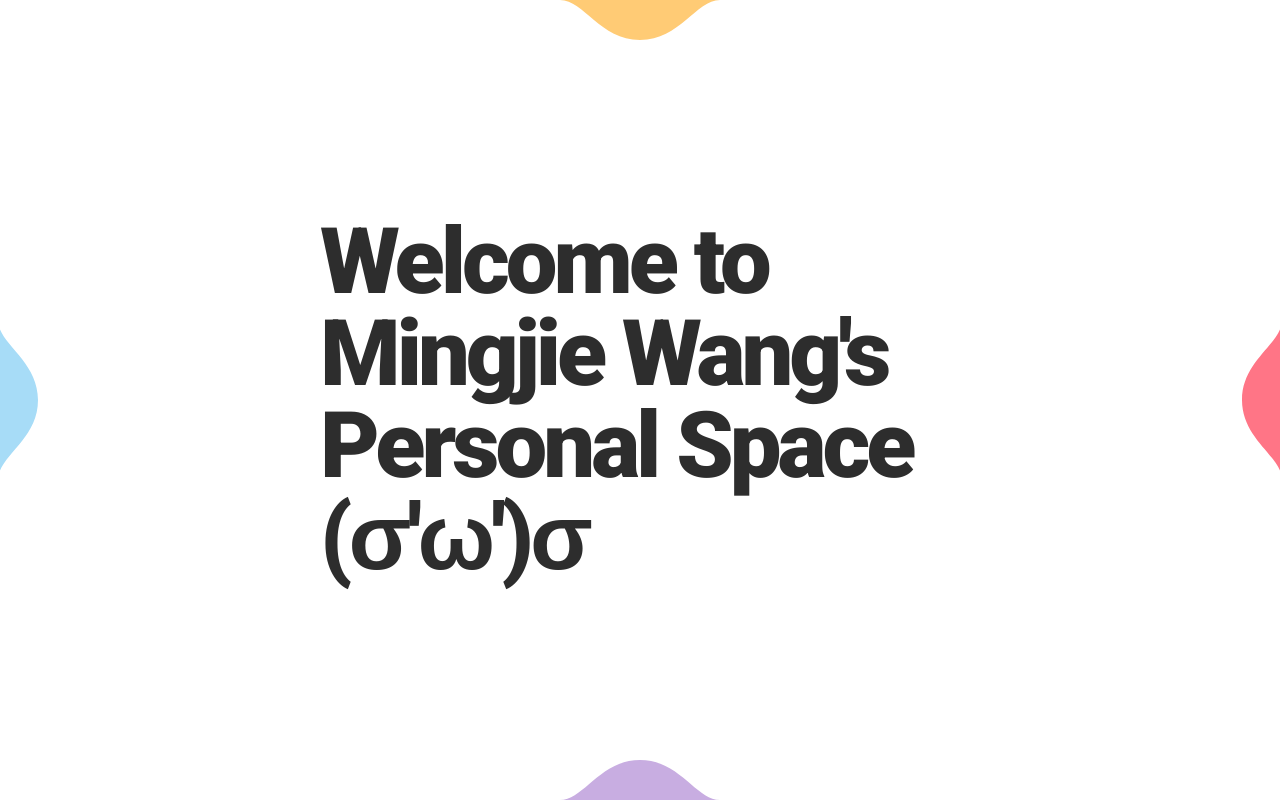
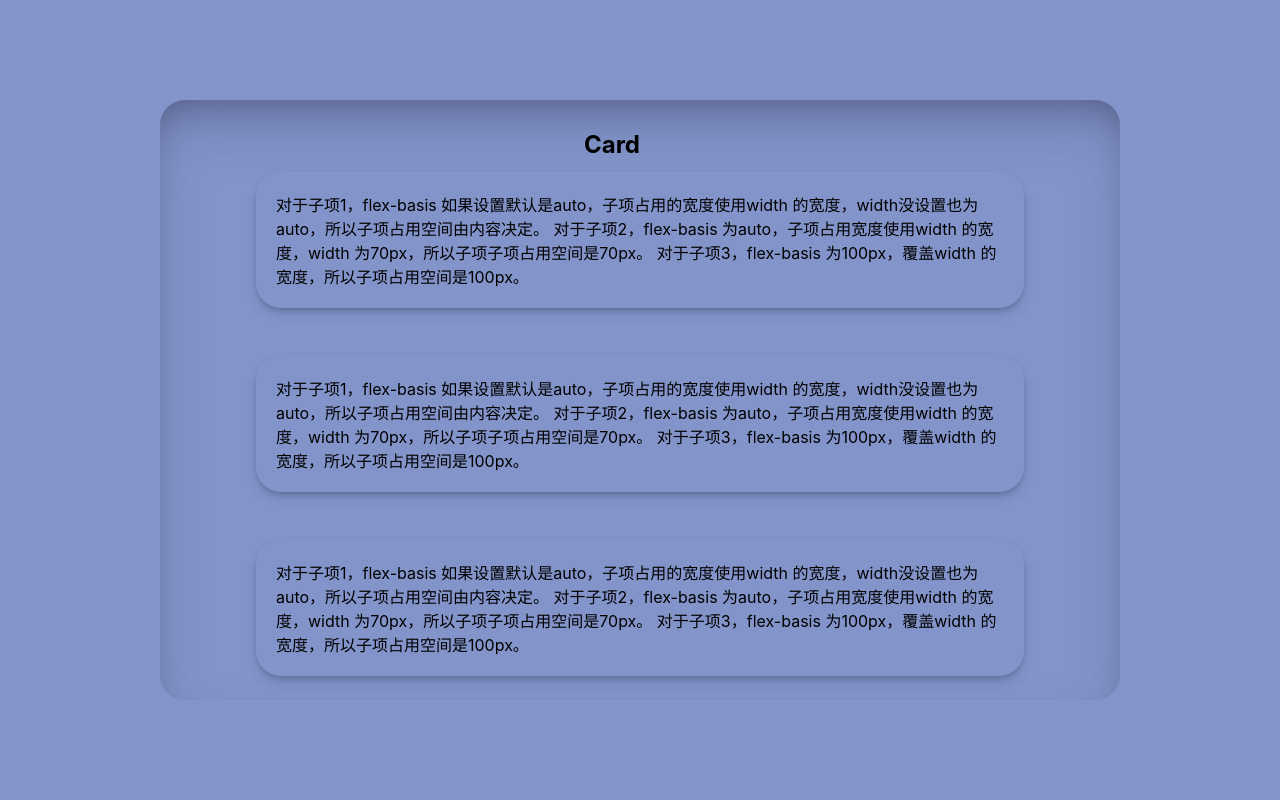
Before and after one commit to mingjiew97/my-portfolio, a React (Create React App) app: page / in a window 1280 px wide. Built offline with nearby package versions, Linux system fonts and the light colour scheme.

Commit message:
adding about my work page

```diff
--- a/package.json
+++ b/package.json
@@ -4,7 +4,6 @@
   "private": true,
   "dependencies": {
     "@lottiefiles/lottie-player": "^1.1.1",
-    "@popperjs/core": "^2.9.3",
     "@testing-library/jest-dom": "^5.14.1",
     "@testing-library/react": "^11.2.7",
     "@testing-library/user-event": "^12.8.3",
--- a/src/components/aboutMe/aboutMe.js
+++ b/src/components/aboutMe/aboutMe.js
@@ -1,5 +1,4 @@
 import React, { useState, useEffect, useRef } from "react";
-import { createPopper } from "@popperjs/core";
 import "@lottiefiles/lottie-player";
 import "../aboutMe/about.css";
 
--- /dev/null
+++ b/src/components/aboutMyWork/aboutMyWork.css
@@ -0,0 +1,72 @@
+body {
+    background: #8294C9;
+    font-family: -apple-system, BlinkMacSystemFont, 'Segoe UI', Roboto, Oxygen, Ubuntu, Cantarell, 'Open Sans', 'Helvetica Neue', sans-serif;
+    min-height: 100vh;
+    display: flex;
+    align-items: center;
+    justify-content: center;
+}
+
+section {
+    align-items: center;
+    height: 100%;
+    scroll-snap-align: start;
+    flex: 1 0 100%;
+    display: flex;
+    justify-content: center;
+    overflow: auto;
+    width: 100%;
+    position: relative;
+}
+
+#about-my-work {
+    position: relative;
+}
+
+#about-my-work main {
+    -webkit-overflow-scrolling: touch;
+    background: #8294C9;
+    border-radius: 25px;
+    box-shadow: rgba(50, 50, 93, 0.25) 0px 30px 60px -12px inset, rgba(0, 0, 0, 0.3) 0px 18px 36px -18px inset;
+    display: flex;
+    overflow: auto;
+    overflow-y: hidden;
+    position: relative;
+    scroll-behavior: smooth;
+    -ms-scroll-snap-type: x mandatory;
+    scroll-snap-type: x mandatory;
+    height: 75vh;
+    width: 75vw;
+}
+
+h1 {
+    position: absolute;
+    z-index: 2;
+    font-weight: bold;
+    top: 5%;
+    right: 50%;
+}
+
+#cards {
+    display: flex;
+    flex-direction: column;
+}
+
+#cards article {
+    background: #8294C9;
+    border-radius: 25px;
+    box-shadow: rgba(50, 50, 93, 0.25) 0px 6px 12px -2px, rgba(0, 0, 0, 0.3) 0px 3px 7px -3px;
+    flex: 1 1;
+    padding: 20px;
+    margin: 0px 10% 5% 10%;
+    transition: all 0.2s ease-in;
+}
+
+#cards article:first-child {
+    margin-top: 10%;
+}
+
+#cards article:hover {
+    /* box-shadow: rgba(50, 50, 93, 0.25) 0px 50px 100px -20px, rgba(0, 0, 0, 0.3) 0px 30px 60px -30px, rgba(10, 37, 64, 0.35) 0px -2px 6px 0px inset; */
+    box-shadow: rgba(50, 50, 93, 0.25) 0px 13px 27px -5px, rgba(0, 0, 0, 0.3) 0px 8px 16px -8px;
+}
--- /dev/null
+++ b/src/components/aboutMyWork/aboutMyWork.js
@@ -0,0 +1,35 @@
+import React, { useState, useEffect, useRef } from "react";
+import "../aboutMyWork/aboutMyWork.css";
+
+export const AboutMyWork = (props) => {
+    return (
+        <div id="about-my-work">
+            <main>
+                <section id="cards" data-scroll="in">
+                    <article>
+                        <p>
+                            对于子项1，flex-basis 如果设置默认是auto，子项占用的宽度使用width 的宽度，width没设置也为 auto，所以子项占用空间由内容决定。
+                            对于子项2，flex-basis 为auto，子项占用宽度使用width 的宽度，width 为70px，所以子项子项占用空间是70px。
+                            对于子项3，flex-basis 为100px，覆盖width 的宽度，所以子项占用空间是100px。
+                        </p>
+                    </article>
+                    <article>
+                        <p>
+                            对于子项1，flex-basis 如果设置默认是auto，子项占用的宽度使用width 的宽度，width没设置也为 auto，所以子项占用空间由内容决定。
+                            对于子项2，flex-basis 为auto，子项占用宽度使用width 的宽度，width 为70px，所以子项子项占用空间是70px。
+                            对于子项3，flex-basis 为100px，覆盖width 的宽度，所以子项占用空间是100px。
+                        </p>
+                    </article>
+                    <article>
+                        <p>
+                            对于子项1，flex-basis 如果设置默认是auto，子项占用的宽度使用width 的宽度，width没设置也为 auto，所以子项占用空间由内容决定。
+                            对于子项2，flex-basis 为auto，子项占用宽度使用width 的宽度，width 为70px，所以子项子项占用空间是70px。
+                            对于子项3，flex-basis 为100px，覆盖width 的宽度，所以子项占用空间是100px。
+                        </p>
+                    </article>
+                    <h1>Card</h1>
+                </section>
+            </main>
+        </div>
+    )
+};
--- a/src/components/homePage/homePage.js
+++ b/src/components/homePage/homePage.js
@@ -564,7 +564,7 @@ const HomePage = (props) => {
                     {
                       xPercent: xPosition,
                       yPercent: yPosition,
-                      duration: 1,
+                      duration: 0.5,
                       ease: "power1.out",
                       opacity: 0,
                       onComplete: () => {
--- a/src/route/root.js
+++ b/src/route/root.js
@@ -1,13 +1,13 @@
 import React from "react";
 import "../route/root.css";
 import PageEnterAnimation from "../components/pageEnterAnimation/pageEnterAnimation";
-import { AboutMe } from "../components/aboutMe/aboutMe";
+import { AboutMyWork } from "../components/aboutMyWork/aboutMyWork";
 
 function App() {
   return (
     <div>
-      <PageEnterAnimation></PageEnterAnimation>
-      {/* <AboutMe available={true} /> */}
+      {/* <PageEnterAnimation></PageEnterAnimation> */}
+      <AboutMyWork></AboutMyWork>
     </div>
   );
 }
```
